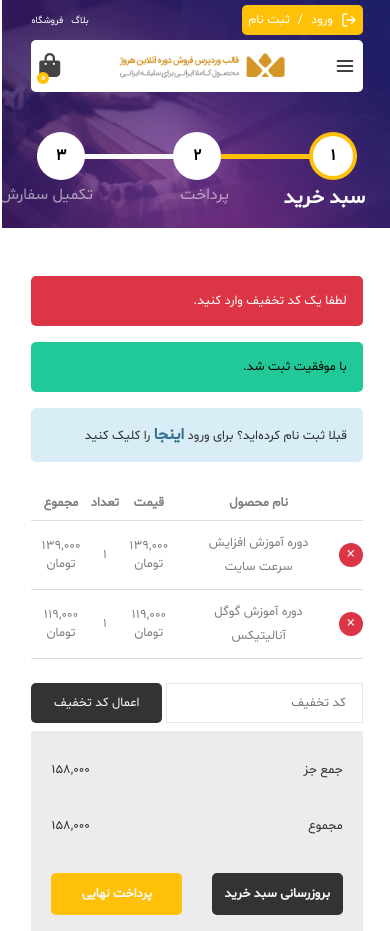
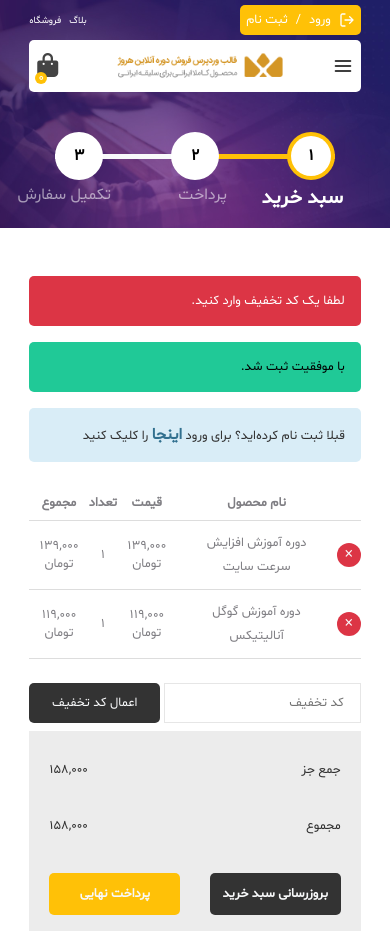
Before and after one commit to MehdiIlkhaniNasab/Herozh, a plain HTML site: page cart.html in a window 390 px wide. Shown: the top 931 px of the page. Drawn offline with Linux system fonts and the light colour scheme; files whose address does not match are found by name.

Commit message:
update fix cart page

```diff
--- a/assest/styles/pages/_cart.css
+++ b/assest/styles/pages/_cart.css
@@ -298,7 +298,7 @@ table {
     }
 
     .checkout-steps {
-        width: 40rem !important;
+        width: 35rem ;
 
     }
 
--- a/assest/styles/pages/_checkout.css
+++ b/assest/styles/pages/_checkout.css
@@ -325,7 +325,7 @@ p.active {
     }
 
     .checkout-steps {
-        width: 40rem !important;
+        width: 35rem ;
 
     }
 
```
